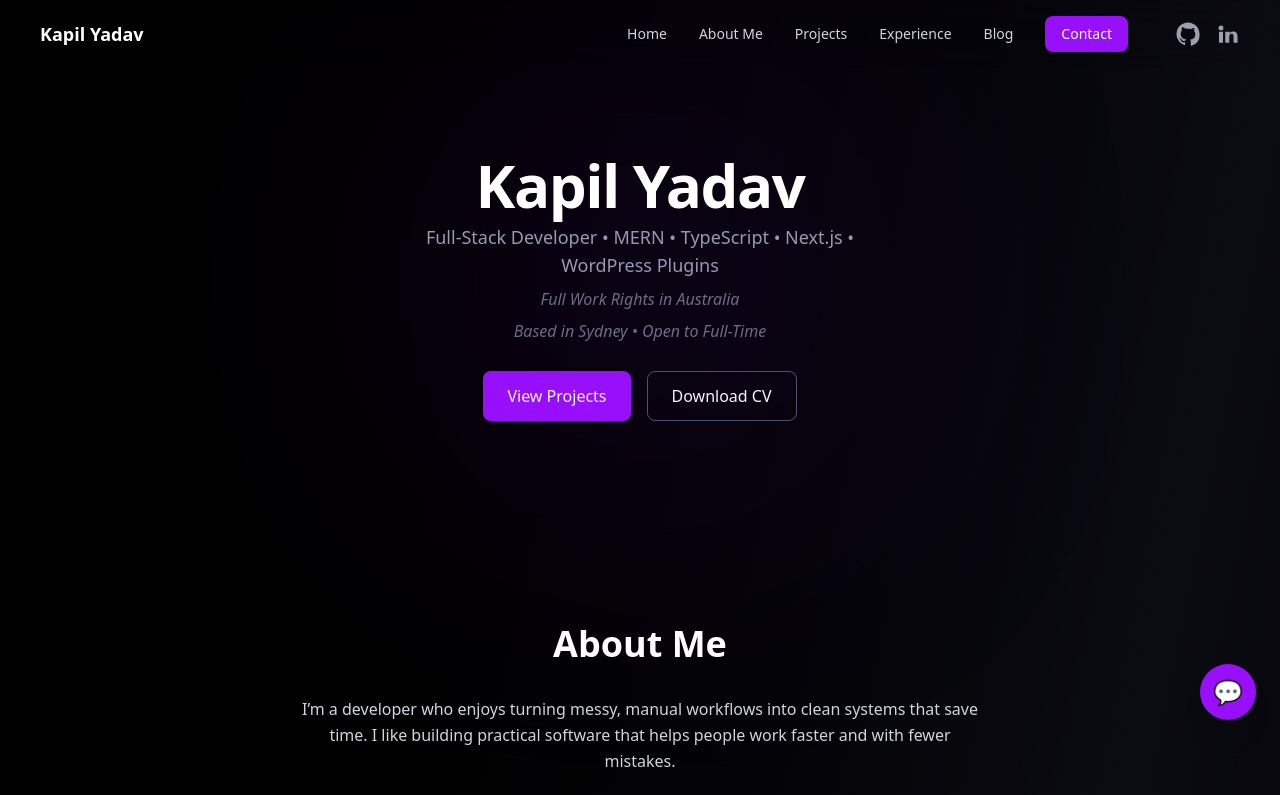
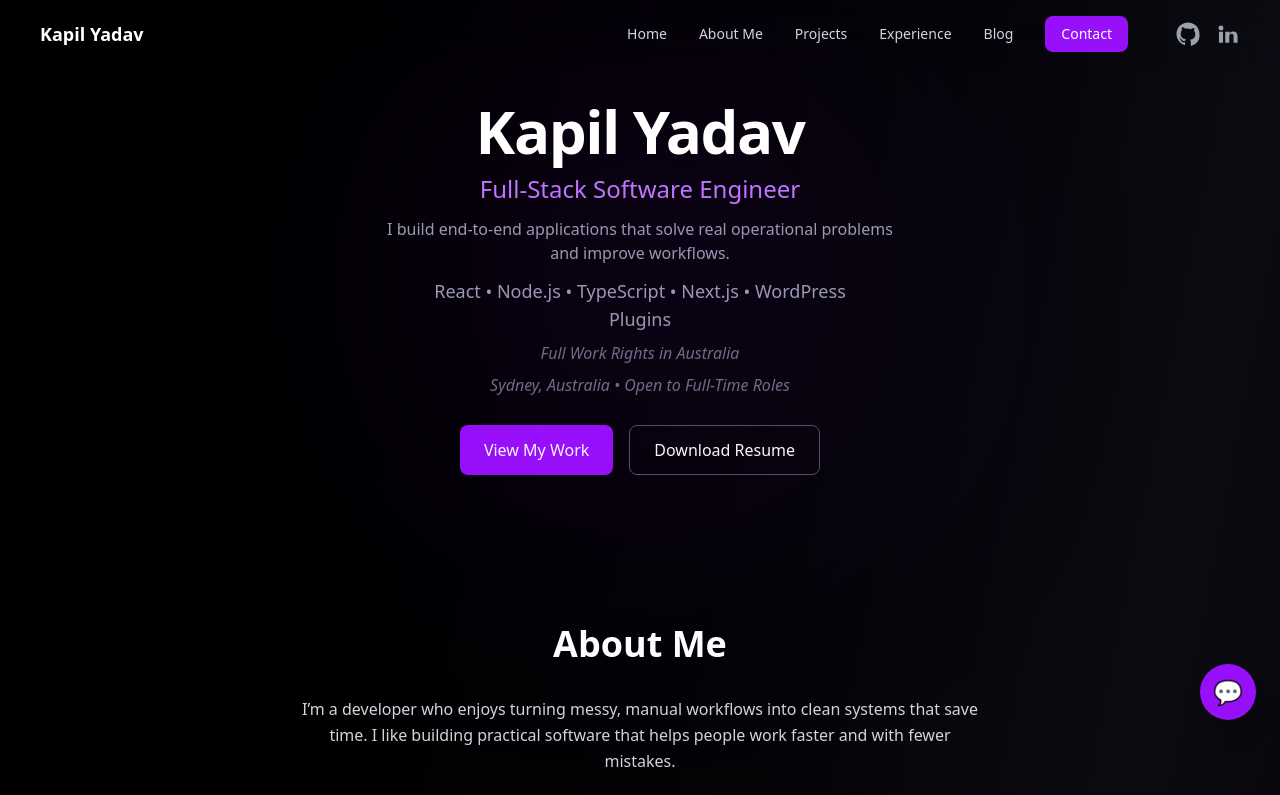
Before and after one commit to Noobod/Portfolio, a Next.js app: page / in a window 1280 px wide. Shown: the top 795 px of the page. Built offline with nearby package versions, Linux system fonts and the light colour scheme.

Commit message:
refactor: update hero and experience sections to improve portfolio for job applications

```diff
--- a/src/components/Experience.tsx
+++ b/src/components/Experience.tsx
@@ -18,6 +18,7 @@ export default function Experience() {
       </motion.h2>
 
       <div className="relative border-l border-purple-500/30 pl-6 space-y-14">
+
         {/* Softlabs */}
         <motion.div
           initial={{ opacity: 0, x: -30 }}
@@ -37,11 +38,12 @@ export default function Experience() {
           </p>
 
           <p className="text-gray-300 text-sm md:text-base mt-2">
-            Built a custom WordPress plugin for community request tracking
-            (anonymous submissions, admin workflows, file uploads, email
-            notifications), integrated and configured a FastBots AI chatbot for
-            public-facing queries, and worked in an Agile environment
-            for task tracking and feature delivery.
+            Built a production-grade WordPress plugin to streamline community request
+            management, replacing email-based workflows with structured submissions,
+            admin tracking, and file uploads. Implemented backend logic using PHP and
+            WordPress APIs, and integrated an AI chatbot to improve user interaction.
+            Worked in an Agile environment contributing to feature development and
+            iterative improvements.
           </p>
         </motion.div>
 
@@ -64,11 +66,42 @@ export default function Experience() {
           </p>
 
           <p className="text-gray-300 text-sm md:text-base mt-2">
-            Designed and built an internal logistics automation tool to replace
-            spreadsheet-heavy workflows, reducing daily manual work by{" "}
-            <span className="text-purple-400 font-semibold">~70%</span>.
+            Independently designed and built a full-stack logistics automation platform
+            using React, Node.js, and MongoDB to replace spreadsheet-based workflows.
+            Implemented job assignment, driver coordination, and proof-of-delivery uploads
+            with role-based access and JWT authentication. Structured backend using MVC
+            architecture and scalable REST APIs. Reduced manual operational workload by{" "}
+            <span className="text-purple-400 font-semibold">~70%</span> and improved
+            process efficiency.
           </p>
         </motion.div>
+
+        {/* A-Star Infotech */}
+        <motion.div
+          initial={{ opacity: 0, x: -30 }}
+          whileInView={{ opacity: 1, x: 0 }}
+          transition={{ duration: 0.5, delay: 0.2 }}
+          viewport={{ once: true }}
+          className="relative"
+        >
+          <div className="absolute -left-[12px] top-1 w-4 h-4 bg-purple-500 rounded-full shadow-[0_0_12px_rgba(168,85,247,0.7)]" />
+
+          <h3 className="text-lg md:text-xl font-semibold">
+            A-Star Infotech — Web Developer
+          </h3>
+
+          <p className="text-gray-400 text-xs md:text-sm mt-1">
+            Mar 2022 — Apr 2023 • Jaipur, India
+          </p>
+
+          <p className="text-gray-300 text-sm md:text-base mt-2">
+            Developed and maintained responsive client websites using HTML, CSS,
+            JavaScript, PHP, and MySQL. Built database-driven features, improved UI
+            responsiveness, fixed bugs, and optimized performance to deliver reliable
+            client-ready web solutions.
+          </p>
+        </motion.div>
+
       </div>
     </section>
   );
--- a/src/components/Hero.tsx
+++ b/src/components/Hero.tsx
@@ -1,4 +1,5 @@
 "use client";
+
 import { useEffect, useState } from "react";
 
 export default function Hero() {
@@ -8,6 +9,8 @@ export default function Hero() {
   useEffect(() => setMounted(true), []);
 
   if (!mounted) return null;
+
+  const resumePath = "/projects/Kapil_Yadav_FullStack_Engineer.pdf";
 
   const scrollTo = (id: string) => {
     const element = document.querySelector(id);
@@ -23,8 +26,8 @@ export default function Hero() {
     setTimeout(() => setShowToast(false), 3000);
 
     const link = document.createElement("a");
-    link.href = "/projects/Kapil_Yadav_Junior_FullStack_Developer.pdf";
-    link.download = "Kapil_Yadav_Resume.pdf";
+    link.href = resumePath;
+    link.download = "Kapil_Yadav_FullStack_Engineer.pdf";
 
     document.body.appendChild(link);
     link.click();
@@ -32,7 +35,7 @@ export default function Hero() {
 
     setTimeout(() => {
       if (!document.hidden) {
-        window.open("/projects/Kapil_Yadav_Junior_FullStack_Developer.pdf", "_blank");
+        window.open(resumePath, "_blank");
       }
     }, 500);
   };
@@ -44,7 +47,7 @@ export default function Hero() {
     >
       {showToast && (
         <div className="fixed top-4 right-4 bg-green-600 text-white px-4 py-3 rounded-lg shadow-lg z-50">
-          Download started...
+          Opening resume...
         </div>
       )}
 
@@ -57,8 +60,16 @@ export default function Hero() {
         Kapil Yadav
       </h1>
 
-      <p className="mt-2 text-base md:text-lg text-gray-400 max-w-md">
-        Full-Stack Developer • MERN • TypeScript • Next.js • WordPress Plugins
+      <p className="mt-3 text-lg md:text-2xl text-purple-400 font-medium">
+        Full-Stack Software Engineer
+      </p>
+
+      <p className="mt-3 text-sm md:text-base text-gray-400 max-w-lg">
+        I build end-to-end applications that solve real operational problems and improve workflows.
+      </p>
+
+      <p className="mt-3 text-base md:text-lg text-gray-400 max-w-md">
+        React • Node.js • TypeScript • Next.js • WordPress Plugins
       </p>
 
       <p className="mt-2 text-sm md:text-base text-gray-500 italic">
@@ -66,7 +77,7 @@ export default function Hero() {
       </p>
 
       <p className="mt-2 text-sm md:text-base text-gray-500 italic">
-        Based in Sydney • Open to Full-Time
+        Sydney, Australia • Open to Full-Time Roles
       </p>
 
       <div className="mt-7 flex gap-4 justify-center">
@@ -74,15 +85,15 @@ export default function Hero() {
           onClick={() => scrollTo("#projects")}
           className="order-1 cursor-pointer px-5 py-2 md:px-6 md:py-3 bg-purple-600 hover:bg-purple-700 transition rounded-lg text-sm md:text-base"
         >
-          View Projects
+          View My Work
         </button>
 
         <a
-          href="/projects/Kapil_Yadav_Junior_FullStack_Developer.pdf"
+          href={resumePath}
           onClick={handleDownload}
           className="order-2 cursor-pointer px-5 py-2 md:px-6 md:py-3 border border-gray-600 hover:border-purple-500 hover:text-purple-300 hover:bg-purple-600/10 transition rounded-lg text-sm md:text-base inline-block"
         >
-          Download CV
+          Download Resume
         </a>
       </div>
     </div>
```
